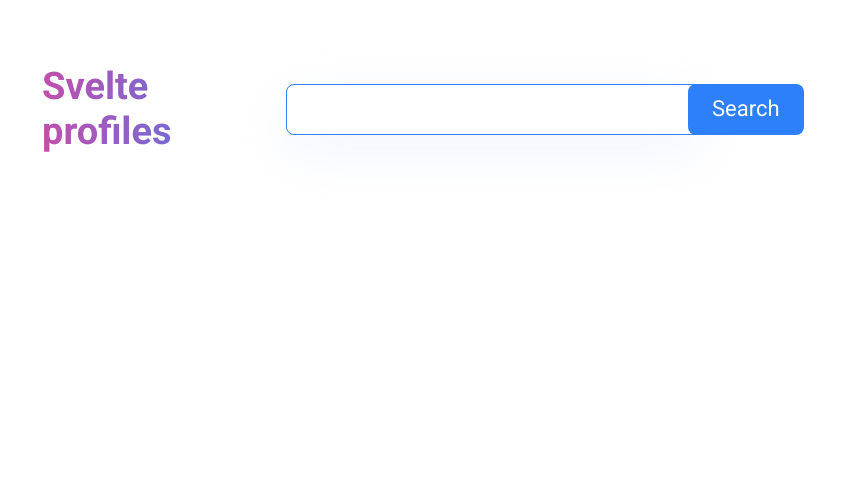
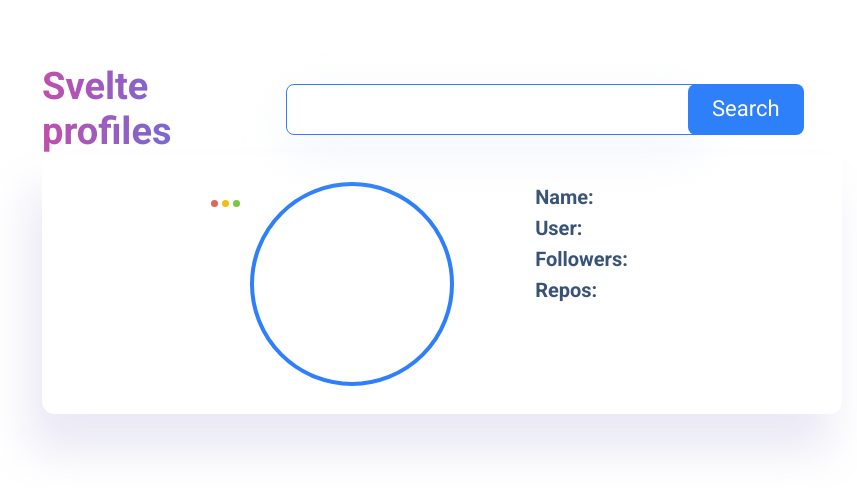
Before and after one commit to charsplusjk/svelte-profiles, a Svelte app: page / in a window 1280 px wide. Shown: the top 488 px of the page, without its empty margins (198-1055 px from the left). Built offline with nearby package versions, Linux system fonts and the light colour scheme.

Commit message:
feat: user html

```diff
--- a/src/App.svelte
+++ b/src/App.svelte
@@ -1,4 +1,5 @@
 <script lang="ts">
+	import SuperiorBar from "./components/SuperiorBar.svelte";
 	import Title from "./components/Title.svelte";
 
 	let inputValue = '';
@@ -21,6 +22,34 @@
 			</form>
 		</div>
 	</header>
+
+	<div class="user">
+		<SuperiorBar />
+
+		<div class="user-container">
+			<div class="container-photo">
+				<a href="" target="_blank" rel="noopener">
+					<div class="user-photo"></div>
+				</a>
+			</div>
+		</div>
+
+		<div class="user-details">
+			<div class="info">
+				Name: <span></span>
+			</div>
+			<div class="info">
+				User: <span></span>
+			</div>
+			<div class="info">
+				Followers: <span></span>
+			</div>
+			<div class="info">
+				Repos: <span></span>
+			</div>
+		</div>
+
+	</div>
 </div>
 
 <style>
@@ -87,4 +116,46 @@
 	.button:hover {
 		background: #4590ff;
 	}
+
+	.user-card {
+		margin-top: 65px;
+	}
+
+	.user {
+		padding: 28px 0;
+		background: rgba(255, 255, 255, 0.5);
+		box-shadow: -12px 37px 45px rgba(133, 127, 201, 0.18);
+		border-radius: 0px 0px 13px 13px;
+
+		display: flex;
+		justify-content: center;
+	}
+
+	.container-photo {
+		margin-right: 81px;
+	}
+
+	.user-photo {
+		width: 12.75rem;
+		height: 12.75rem;
+		border: 4.56px solid #2e80fa;
+		border-radius: 50%;
+		background-size: cover;
+	}
+
+	.user-details {
+		margin-right: 55px;
+	}
+
+	.user-details > .info {
+		font-weight: 600;
+		font-size: 20px;
+		line-height: 31px;
+		color: #395278;
+	}
+
+	.user-details > .info > span {
+		color: #6781a8;
+		font-weight: normal;
+	}
 </style>
--- /dev/null
+++ b/src/components/SuperiorBar.svelte
@@ -0,0 +1,33 @@
+<div class="superior-bar">
+    <span class="action"></span>
+    <span class="action"></span>
+    <span class="action"></span>
+</div>
+
+<style>
+     .superior-bar {
+        background: rgba(255, 255, 255, 0.5);
+        padding: 10px;
+        border-radius: 8px 8px 0 0;
+    }
+
+    .superior-bar > .action {
+        width: 7px;
+        height: 7px;
+
+        display: inline-block;
+        border-radius: 50%;
+    }
+
+    .superior-bar > .action:first-child {
+        background: #d8695b;
+    }
+
+    .superior-bar > .action:nth-child(2) {
+        background: #eac213;
+    }
+
+    .superior-bar > .action:nth-child(3) {
+        background: #79c743;
+    }
+</style>
```
